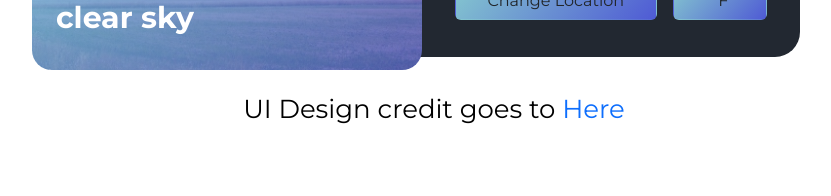
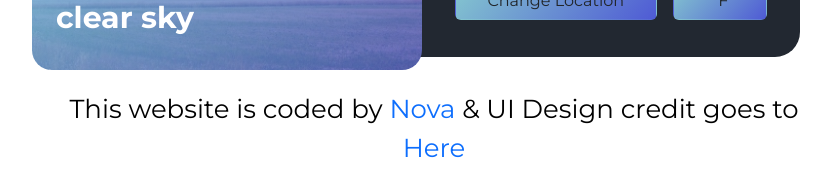
Before and after one commit to Novarista13/weather-react-app, a React (Create React App) app: page / in a window 1280 px wide. Shown: the part 458-654 px from the top of the page, without its empty margins (206-1037 px from the left). Built offline with nearby package versions, Linux system fonts and the light colour scheme; a web font is replaced by a local one.

Commit message:
Updated footer

```diff
--- a/src/Weather.js
+++ b/src/Weather.js
@@ -169,7 +169,17 @@
       </div>
 
       <footer>
-        UI Design credit goes to
+        This website is coded by
+        <a
+          href="https://github.com/Novarista13"
+          target="_blank"
+          rel="noreferrer"
+          className="text-decoration-none"
+        >
+          {" "}
+          Nova
+        </a>{" "}
+        & UI Design credit goes to
         <a
           href="https://www.figma.com/community/file/1176173521127853129"
           target="_blank"
```
